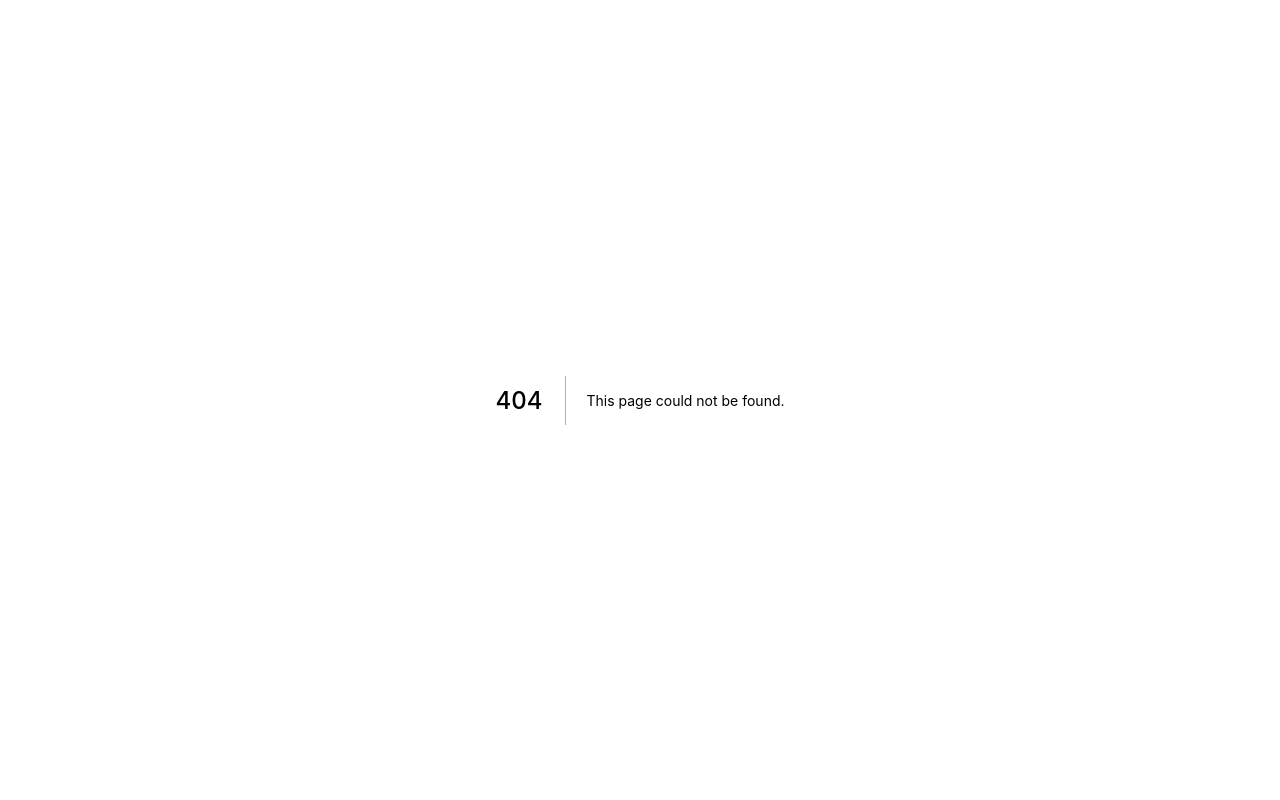
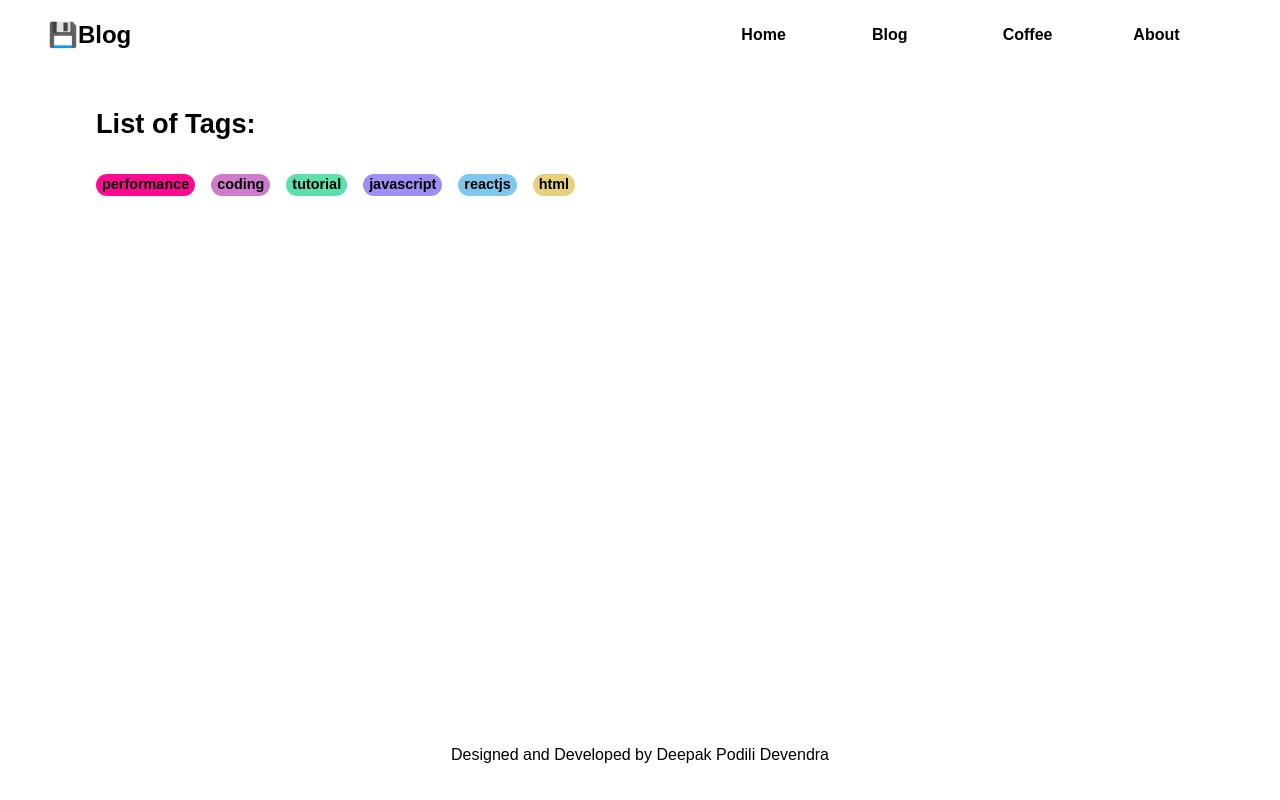
Before and after one commit to odin47/blog-deepak, a Next.js app: page /blog in a window 1280 px wide. Before the commit this address had no page. Built offline with nearby package versions, Linux system fonts and the light colour scheme.

Commit message:
Created blog page
1.) Created Taglist component which displays all tags

```diff
--- /dev/null
+++ b/components/TagList/TagList.js
@@ -0,0 +1,22 @@
+import Tag from 'components/Tag';
+import tags from 'styles/colorScheme';
+import styles from './TagList.module.scss';
+
+const TagList = () => {
+    return (
+        <div className={styles.container}>
+            <h2>List of Tags:</h2>
+            {
+                <div className={styles.innerContainer}>
+                    {
+                        tags && Object.keys(tags).map( (item, index) => (
+                            <Tag key={`${item}-${index}`} tagName={item}/>
+                        ))
+                    }
+                </div>
+            }
+        </div>
+    )
+}
+
+export default TagList;
--- /dev/null
+++ b/components/TagList/TagList.module.scss
@@ -0,0 +1,12 @@
+.container {
+    margin: 2rem 0;
+
+    h2 {
+        margin-bottom: 1rem;
+    }
+
+    .innerContainer {
+        word-break: break-word;
+        line-height: 2.7rem;
+    }
+}
--- /dev/null
+++ b/components/TagList/package.json
@@ -0,0 +1,3 @@
+{
+    "main": "TagList.js"
+}
--- /dev/null
+++ b/pages/blog.js
@@ -0,0 +1,22 @@
+import Layout from 'components/Layout';
+import TagList from 'components/TagList';
+import {getTagsList} from 'lib/posts';
+
+export default function Blog({allTagsList}) {
+    return (
+        <Layout>
+            <div className={'mainContainer'}>
+                <TagList list={allTagsList}/>
+            </div>
+        </Layout>
+    )
+}
+
+export async function getStaticProps() {
+    const allTagsList = getTagsList();
+    return {
+		props: {
+			allTagsList,
+		},
+	};
+}
--- a/pages/index.js
+++ b/pages/index.js
@@ -5,14 +5,12 @@ import { getSortedPosts } from 'lib/posts';
 
 export default function Home({ allPostsData }) {
 	return (
-		<div>
 		<Layout>
 			<div className={'mainContainer'}>
 				<Intro />
 				<ArticleList list={allPostsData} />
 			</div>
 		</Layout>
-		</div>
 	);
 }
 
--- a/styles/colorScheme.js
+++ b/styles/colorScheme.js
@@ -2,5 +2,7 @@ export default {
     performance: '#ff0993',
     coding: '#ce7bce',
     tutorial: '#5de0ac',
-    javascript: '#9c90f4'
+    javascript: '#9c90f4',
+    reactjs: '#80c7ed',
+    html: '#e8cf7b'
 }
```
Lines whose indentation alone changed are shown as unchanged.
